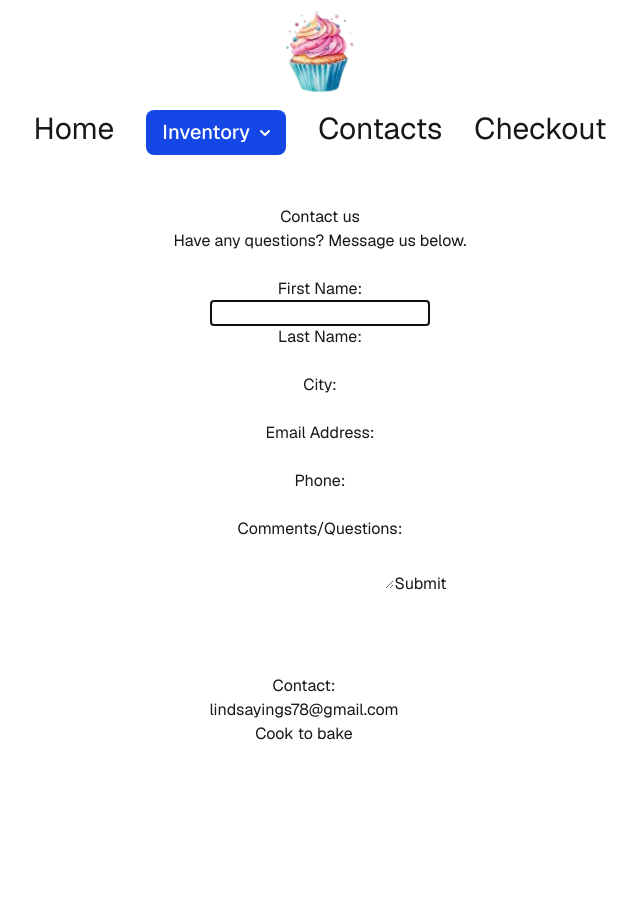
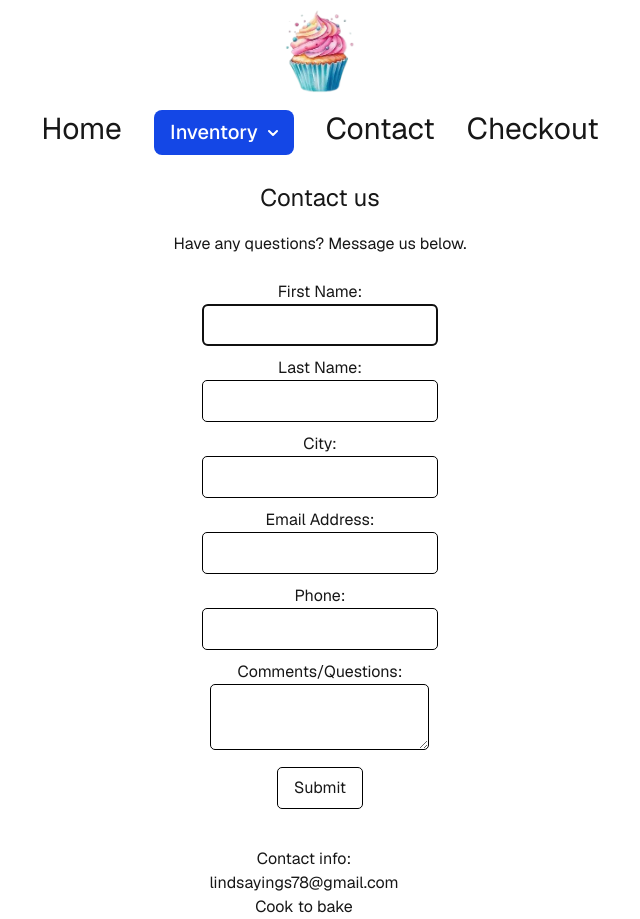
Before and after one commit to ings2371/Lindsays_Baked_Goods, a Next.js app: page /contact in a window 1280 px wide. Shown: the whole page, without its empty margins (320-960 px from the left). Before the commit the page ends 800 px from the top, so only its background shows below. Built offline with nearby package versions, Linux system fonts and the light colour scheme.

Commit message:
some styling, more components edited, fixed layout with extra scrollbar, and worked on some pages

```diff
--- a/src/app/checkout/page.jsx
+++ b/src/app/checkout/page.jsx
@@ -1,4 +1,22 @@
 'use client'
 export default function Checkout() {
 
+    return (
+        <div>
+            <h1>Checkout</h1>
+
+            <p>How to pay is to either E-transfer or with cash<br/> apon pick-up or drop off</p>
+
+            <form>
+                <p>Email Address:</p>
+                <label htmlFor="Email_Address" className="sr-only">Email Address</label>
+                <input type="email" id="Email_Address" required />
+
+                <p>Name:</p>
+                <label htmlFor="Full_Name" className="sr-only">full name</label>
+                <input type="text" id="Full_Name" required autoFocus />
+            </form>
+        </div>
+
+    )
 }
--- a/src/app/components/card.js
+++ b/src/app/components/card.js
@@ -10,7 +10,7 @@ const Item = ({Baked_Good}) => {
                 src={Baked_Good.thumbnail}
                 style={{height: 428.33, width: 300}}
                 />
-                <p style={{textAlign: "center" }}>
+                <p style={{textAlign: "center", fontSize: 25 }}>
                     {Baked_Good.Baked_Name} <br/>
                     {Baked_Good.Different_varients.Prices[0].Cost}
 
--- a/src/app/components/footer.js
+++ b/src/app/components/footer.js
@@ -2,13 +2,13 @@ import React from 'react'
 
 const footer = () => {
   return (
-    <div style={{ flex: '1 1 45%', minWidth: '250px', marginRight: '2rem', textAlign: "center" }}>
-    <p>Contact:</p>
+    <footer style={{ flex: '1 1 45%', minWidth: '250px', marginRight: '2rem', textAlign: "center" }}>
+    <p>Contact info:</p>
     <p>
       lindsayings78@gmail.com <br />
       Cook to bake <br />
     </p>
-  </div>
+  </footer>
   )
 }
 
--- a/src/app/components/header.js
+++ b/src/app/components/header.js
@@ -19,7 +19,7 @@ const Header = () => {
     };
 
 	return (
-		<header className="flex space-x-6" >
+		<header /*style={{ backgroundColor: '#d0d0d0' }}*/ >
 			<nav>
                 <div style={{ display: 'block', margin: 'auto', maxWidth: 'max-content' }}>
                   <Image
@@ -39,8 +39,8 @@ const Header = () => {
                     className="px-4 py-2 text-white bg-blue-700 hover:bg-blue-800 focus:ring-4 focus:outline-none focus:ring-blue-300 font-medium rounded-lg text-sm inline-flex items-center"
                     onClick={toggleDropdown} style={{fontSize: '20px' }}
                 >
-                    Inventory <svg class="w-2.5 h-2.5 ml-2.5" aria-hidden="true" xmlns="http://www.w3.org/2000/svg" fill="none" viewBox="0 0 10 6">
-                        <path stroke="currentColor" stroke-linecap="round" stroke-linejoin="round" stroke-width="2" d="m1 1 4 4 4-4" />
+                    Inventory <svg className="w-2.5 h-2.5 ml-2.5" aria-hidden="true" xmlns="http://www.w3.org/2000/svg" fill="none" viewBox="0 0 10 6">
+                        <path stroke="currentColor" strokeLinecap="round" strokeLinejoin="round" strokeWidth="2" d="m1 1 4 4 4-4" />
                     </svg>
                 </button>
 
@@ -71,7 +71,7 @@ const Header = () => {
                 </div>
 
                 {/* links to contact page*/}
-                <Link href="/contact" style={{ padding: '1rem', fontSize: '30px' }}>Contacts</Link>
+                <Link href="/contact" style={{ padding: '1rem', fontSize: '30px' }}>Contact</Link>
 
                 {/* links to checkout page*/}
 				<Link href="/checkout" style={{ padding: '1rem', fontSize: '30px' }}>Checkout</Link>
--- /dev/null
+++ b/src/app/contact/formStyles.module.css
@@ -0,0 +1,13 @@
+.input {
+    border: 1px solid black;
+    border-radius: 5px;
+    padding: 8px;
+    margin-bottom: 10px;
+  }
+
+  .button {
+      border: 1px solid black;
+      border-radius: 5px;
+      padding: 8px 16px;
+      background-color: transparent;
+  }
--- a/src/app/contact/page.jsx
+++ b/src/app/contact/page.jsx
@@ -1,38 +1,39 @@
 'use client'
+import styles from './formStyles.module.css'
 export default function Contact() {
 
     return (
         <div style={{ textAlign: "center" }}>
-            <h1 style={{ textAlign: "center" }}>Contact us</h1>
+            <h1 style={{ padding: '1rem', fontSize: '24px' }}>Contact us</h1>
 
-            <form className='form-signin'>
+            <form>
                 <p>Have any questions? Message us below.</p>
                 <br/>
                 <p>First Name:</p>
                 <label htmlFor="First_Name" className="sr-only">First Name</label>
-                <input type="text" id="First_Name" className="form-control" required autoFocus />
+                <input type="text" id="First_Name" className={styles.input} required autoFocus />
 
                 <p>Last Name:</p>
                 <label htmlFor="Last_Name" className="sr-only">Last Name</label>
-                <input type="text" id="Last_Name" className="form-control" required />
+                <input type="text" id="Last_Name" className={styles.input} required />
 
                 <p>City:</p>
                 <label htmlFor="City" className="sr-only">City</label>
-                <input type="text" id="City" className="form-control" />
+                <input type="text" id="City" className={styles.input} />
 
                 <p>Email Address:</p>
                 <label htmlFor="Email_Address" className="sr-only">Email Address</label>
-                <input type="email" id="Email_Address" className="form-control" required />
+                <input type="email" id="Email_Address" className={styles.input} required />
 
                 <p>Phone:</p>
                 <label htmlFor="Phone" className="sr-only">Phone</label>
-                <input type="tel" id="Phone" className="form-control" required />
+                <input type="tel" id="Phone" className={styles.input} required />
 
                 <p>Comments/Questions:</p>
                 <label htmlFor="Comments" className="sr-only">Comments/Questions</label>
-                <textarea type="text" id="Comments" className="form-control" required />
-
-                <button className="btn btn-lg btn-primary btn-block" type="submit">Submit</button>
+                <textarea type="text" id="Comments" className={styles.input} required />
+                <br/>
+                <button className={styles.button} type="submit">Submit</button>
             </form>
         </div>
     )
--- a/src/app/layout.js
+++ b/src/app/layout.js
@@ -25,9 +25,7 @@ export default function RootLayout({ children }) {
 
         <div className="size-full max-h-screen grid grid-rows-[20px_1fr_20px] items-center justify-items-center min-h-screen p-8 pb-20 gap-16 sm:p-20 font-[family-name:var(--font-geist-sans)]">
           <Header />
-          <div className="overflow-scroll overflow-x-hidden">
             {children}
-          </div>
           <Footer />
 
 
```
Also changed, not shown: src/app/baked-goods/page.jsx (+5 -8 lines).
